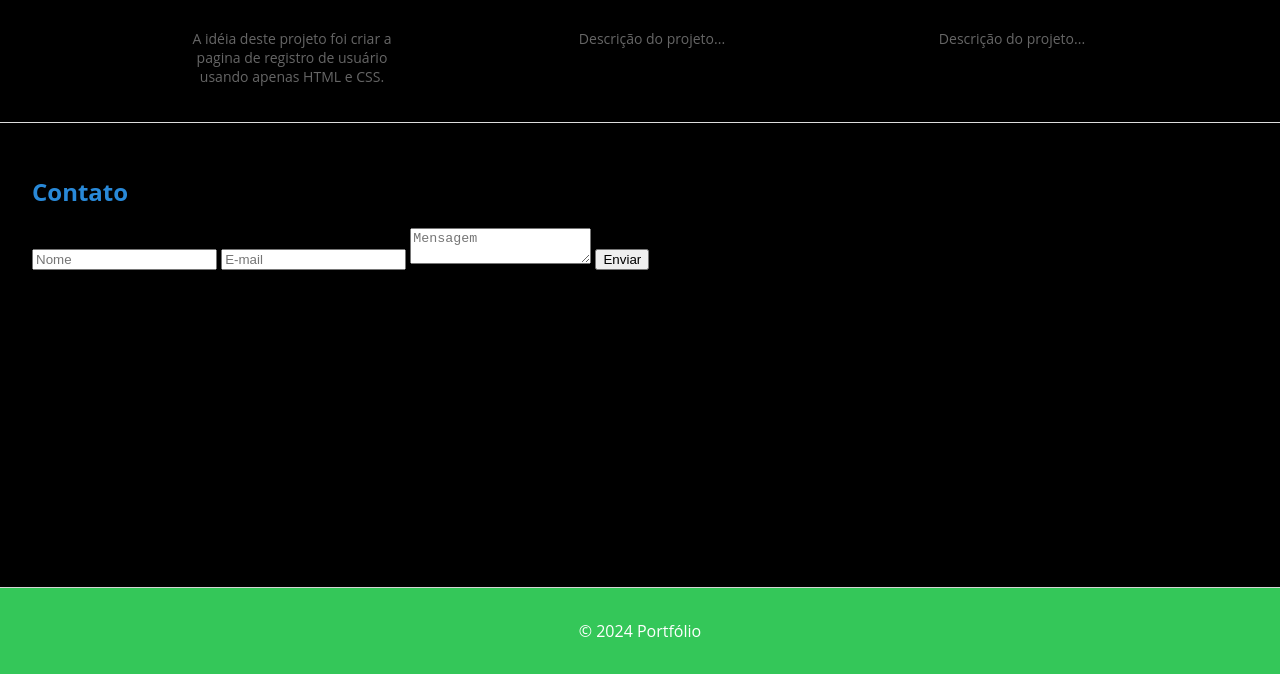
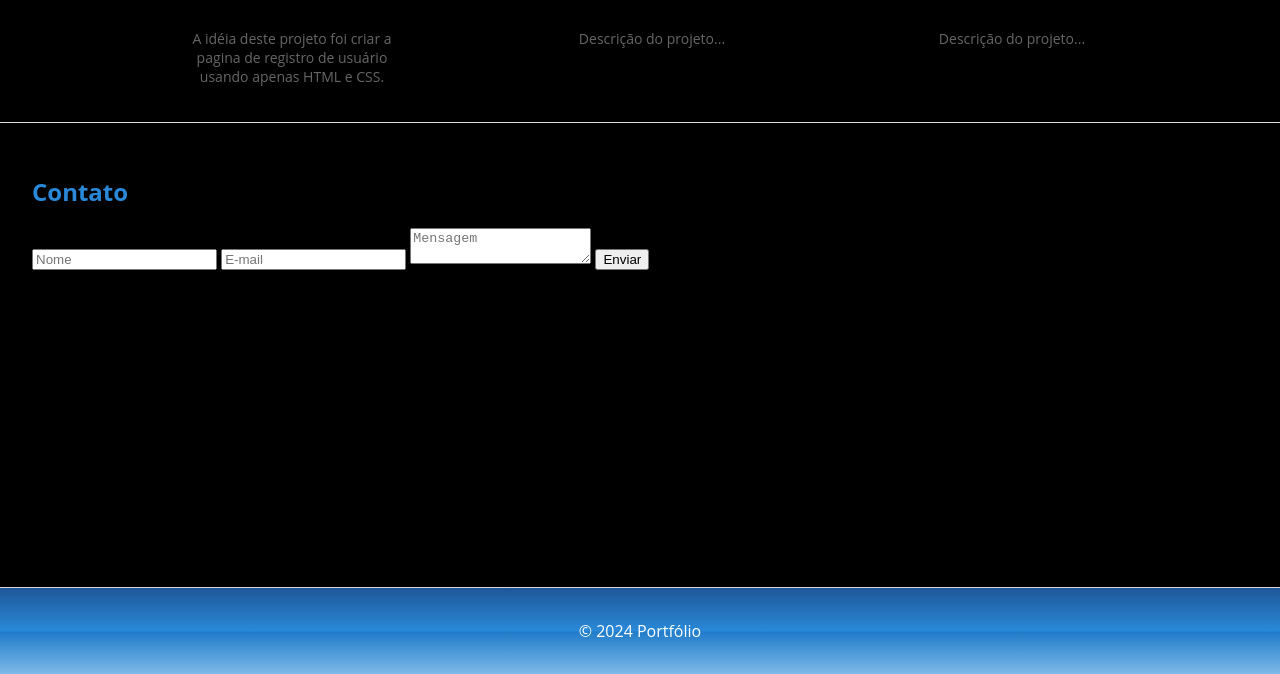
Before and after one commit to ViniNeves1/Portfolio, a plain HTML site: page index.html in a window 1280 px wide. Shown: the part 1326-2000 px from the top of the page. Drawn offline with Linux system fonts and the light colour scheme.

Commit message:
Cor de fundo do rodapé
Alteração da cor de fundo do rodapé para ficar no padrão das cores do site

```diff
--- a/style.css
+++ b/style.css
@@ -94,7 +94,7 @@ h1, h2 {
 }
 
 footer {
-  background-color: #34C759;
+  background: linear-gradient(to bottom, #1e5799 0%,#2989d8 50%,#207cca 51%,#7db9e8 100%);
   color: #FFFFFF;
   text-align: center;
   padding: 1em;
```
